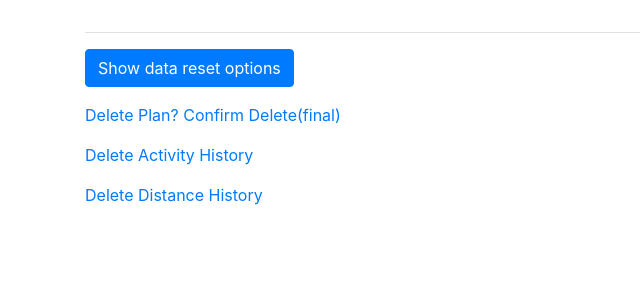
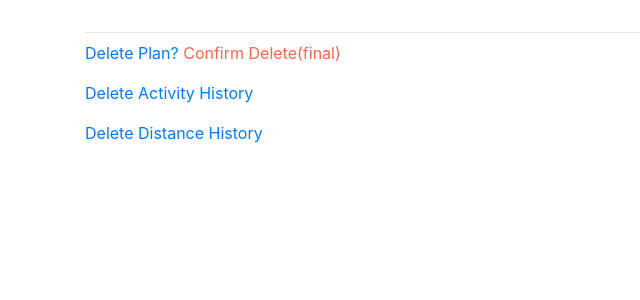
Before and after one commit to kalexf/kpv2, a Django app: page /reset/plan in a window 1280 px wide. Shown: the part 58-358 px from the top of the page, without its empty margins (0-640 px from the left). Run offline with Django 4.2, Linux system fonts and the light colour scheme; the visitor is signed in with stand-in values (Sample User, id 1); some libraries are stand-ins or nearby versions.

Commit message:
past acts get purged on profile data reset. template style changes.

```diff
--- a/planner/templates/planner/history.html
+++ b/planner/templates/planner/history.html
@@ -8,7 +8,7 @@
 {% block content %}
 
 {% if history_list %}
-<table class="table table-bordered table-sm">
+<table class="table table-bordered table-striped table-sm">
   <thead class="thead-light">
     <tr>
       <th scope="col">Date</th>
@@ -23,8 +23,8 @@
         <td>{{entry.name}}</td>
         <td>{{entry.distance}}</td>
       </tr>
+    {% endfor %}
   </tbody>
-    {% endfor %}
 </table>
 
 
--- a/planner/templates/planner/home.html
+++ b/planner/templates/planner/home.html
@@ -25,6 +25,9 @@
                 {% for day in schedule_list|slice:":7" %}
                 <td>
                     {{day.name}}
+                    {% if day.link %}
+                    <a href="{% url 'planner:submitdate' day.act_id date_iso %}">Submit</a>
+                    {% endif %}
                 </td>
                 {% endfor %}
               </tr>
--- a/planner/templates/planner/mileage_history.html
+++ b/planner/templates/planner/mileage_history.html
@@ -12,7 +12,7 @@
       <p>{{message}}</p>
     {% endif %}
     {% if history_list %}
-      <table class="table table-bordered table-sm">
+      <table class="table table-bordered table-striped table-sm">
         <thead class="thead-light">
           <tr>
             <th scope="col">Week beginning</th>
--- a/planner/templates/planner/profilesettings.html
+++ b/planner/templates/planner/profilesettings.html
@@ -5,7 +5,7 @@
 {% block content %}
 <!--Form page for editing personal settings, schedule settings -->
 {% if form %}
-<h4>Edit schedule length settings</h4>
+<h5 style="color:teal;">Schedule length settings:</h5>
 <form class="form" action="{% url 'planner:settings' %}" method="post">
   {% csrf_token %}
   {% bootstrap_form form %}
@@ -13,7 +13,7 @@
 </form>
 {% endif %}
 {% if paces_form %}
-  <h4>Edit pace settings</h4>
+  <h5 style="color:teal;">Pace settings:</h5>
   <form class="form" action="{% url 'planner:savepacesettings' %}" method="post">
   {% csrf_token %}
   {% bootstrap_form paces_form %}
@@ -24,6 +24,7 @@
 
 
 {% endif %}
+{% if not reset_visible %}
 <div>
   <p>
     <form class="form" action="{% url 'planner:reset' 'reveal' %}" method="post">
@@ -31,23 +32,29 @@
     <button name="submit" class="btn btn-primary">Show data reset options</button>
     </form>
   </p>
+ </div>
+{% endif %}
 {% if reset_visible %}
+<div>
   <p>
     <a href="{% url 'planner:reset' 'plan' %}">Delete Plan?</a>
     {% if plan %}
-    <a href="{% url 'planner:reset' 'plan' 'delete'%}">Confirm Delete(final)</a>
+    <a href="{% url 'planner:reset' 'plan' 'delete'%}"style="color:Tomato;">
+    Confirm Delete(final)</a>
     {% endif %}
   </p>
   <p>
     <a href="{% url 'planner:reset' 'activity_hist' %}">Delete Activity History</a>
     {% if activity_hist %}
-    <a href="{% url 'planner:reset' 'activity_hist' 'delete' %}">Confirm Delete(final).</a>
+    <a href="{% url 'planner:reset' 'activity_hist' 'delete' %}"style="color:Tomato;">
+    Confirm Delete(final).</a>
     {% endif %}
   </p>
   <p>
     <a href="{% url 'planner:reset' 'distance_hist' %}">Delete Distance History</a>
     {% if distance_hist %}
-      <a href="{% url 'planner:reset' 'distance_hist' 'delete'%}">Confirm Delete(final)</a>
+      <a href="{% url 'planner:reset' 'distance_hist' 'delete'%}"style="color:Tomato;">
+      Confirm Delete(final)</a>
 
     {% endif %}
   </p>
--- a/planner/views.py
+++ b/planner/views.py
@@ -359,9 +359,11 @@ def reset(request,route,delete=None):
 			profile.plan = None
 		if route == 'activity_hist':
 			profile.history = None
+
 		if route == 'distance_hist':
 			profile.mileage_history = None
-
+		# Delete all completed acts.
+		clean_completed_acts(request.user,-1)
 		profile.save()
 
 		return redirect('planner:home')
@@ -390,6 +392,7 @@ def delete(request, act_id=None):
 		return render(request,'planner/delete.html',context)
 	if request.method == 'POST':
 		activity.delete()
+		# Delete any completed acts that
 		return redirect('planner:home')
 
 
@@ -606,7 +609,8 @@ def get_act(act_id):
 
 class Day:
 	"""
-	For constructing schedule list used on home page
+	For constructing schedule list used on home page. Home screen schedule
+	is built from a list of these objects.
 	"""
 	def __init__(self,day_date,name=rest_string):
 		self.date_str = day_date.strftime(dateFormat)
@@ -616,8 +620,8 @@ class Day:
 		self.complete = False
 		self.past = False
 		self.act_id = 0
-		# Added to fix a bug where schedule spanned new year
 		self.date_iso = day_date.isoformat()
+		self.link = False
 
 
 def get_schedule_list(profile,replace=True):
@@ -695,4 +699,8 @@ def get_schedule_list(profile,replace=True):
 					if past_act.date_done == date.today():
 						day.name = past_act.name
 						day.complete = True
+				# If 'today' has activity and is not complete,
+				# set its link attr True.
+				if not day.complete and (day.name != rest_string):
+					day.link = True
 	return sch_list
```
Also changed, not shown: planner/templates/planner/update.html (+8 -2 lines).
